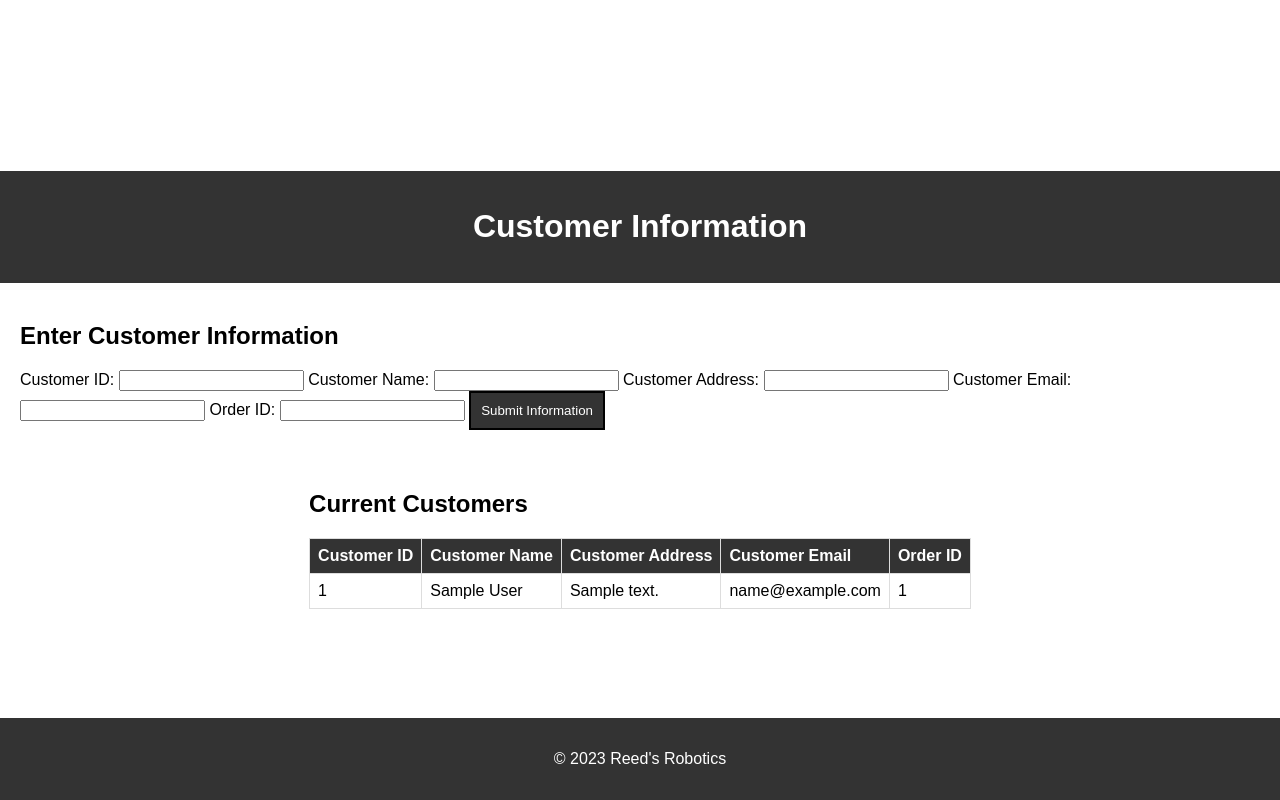
After one commit to Thomas-Moore81/Reed-s-Robotics, a Flask app: page /customers in a window 1280 px wide. The commit adds this page. Run offline with Flask 3, Linux system fonts and the light colour scheme; tables that the repository leaves empty or names only in its code hold one stand-in row (values such as "Sample post"); data that the repository does not hold is empty.

Commit message:
added functionality for customers table and updated dashboard to work with it

```diff
--- a/app.py
+++ b/app.py
@@ -27,13 +27,45 @@ def dashboard():
 
     return render_template('dashboard.html')
 
+@app.route('/customers')
+def customer_form():
+    connection = mysql.connector.connect(**db_config)
+    cursor = connection.cursor(dictionary=True)
+    cursor.execute("SELECT * FROM customers")
+    current_customers = cursor.fetchall()
+
+    return render_template('customers.html', current_customers=current_customers)
+
+@app.route('/submit_customer', methods=['POST'])
+def submit_customer():
+    customer_id = request.form.get('customer_id')
+    customer_name = request.form.get('customer_name')
+    customer_address = request.form.get('customer_address')
+    customer_email = request.form.get('customer_email')
+    order_id = request.form.get('order_id')
+
+    query = """
+        INSERT INTO customers (customer_id, customer_name, customer_address, customer_email, order_id)
+        VALUES (%s, %s, %s, %s, %s)
+    """
+    data = (customer_id, customer_name, customer_address, customer_email, order_id)
+
+    try:
+        execute_query(query, data)
+        return f"Customer information submitted successfully: {customer_name}, {customer_address}, {customer_email}"
+    except Exception as e:
+        return f"Error submitting customer information: {str(e)}"
+
 @app.route('/orders')
 def orders():
     return render_template('orders.html')
 
 @app.route('/purchase_page')
 def purchase_page():
+    connection = mysql.connector.connect(**db_config)
+    cursor = connection.cursor(dictionary=True)
     return render_template('purchase_page.html')
+
 
 @app.route('/repairs')
 def repairs():
--- /dev/null
+++ b/templates/customers.html
@@ -0,0 +1,69 @@
+<!DOCTYPE html>
+<html lang="en">
+
+<head>
+    <meta charset="UTF-8">
+    <meta name="viewport" content="width=device-width, initial-scale=1.0">
+    <link rel="stylesheet" href="../static/css/styles.css">
+    <title>Customer Information</title>
+</head>
+
+<body>
+    <header>
+        <h1>Customer Information</h1>
+    </header>
+
+    <section id="customer-form">
+        <h2>Enter Customer Information</h2>
+        <form action="{{ url_for('submit_customer') }}" method="post">
+            <label for="customer_id">Customer ID:</label>
+            <input type="text" name="customer_id" id="customer_id" required>
+
+            <label for="customer_name">Customer Name:</label>
+            <input type="text" name="customer_name" id="customer_name" required>
+
+            <label for="customer_address">Customer Address:</label>
+            <input type="text" name="customer_address" id="customer_address" required>
+
+            <label for="customer_email">Customer Email:</label>
+            <input type="email" name="customer_email" id="customer_email" required>
+
+            <label for="order_id">Order ID:</label>
+            <input type="text" name="order_id" id="order_id" required>
+
+            <button type="submit">Submit Information</button>
+        </form>
+    </section>
+
+    <section id="current_customers">
+        <h2>Current Customers</h2>
+        <table>
+            <thead>
+                <tr>
+                    <th>Customer ID</th>
+                    <th>Customer Name</th>
+                    <th>Customer Address</th>
+                    <th>Customer Email</th>
+                    <th>Order ID</th>
+                </tr>
+            </thead>
+            <tbody>
+                {% for customers in current_customers %}
+                <tr>
+                    <td>{{ customers.customer_id }}</td>
+                    <td>{{ customers.customer_name }}</td>
+                    <td>{{ customers.customer_address }}</td>
+                    <td>{{ customers.customer_email }}</td>
+                    <td>{{ customers.order_id }}</td>
+                </tr>
+                {% endfor %}
+            </tbody>
+        </table>
+    </section>
+
+    <footer>
+        <p>&copy; 2023 Reed's Robotics</p>
+    </footer>
+</body>
+
+</html>
--- a/templates/dashboard.html
+++ b/templates/dashboard.html
@@ -17,6 +17,7 @@
             <button onclick="redirectToPurchase()">Make a Purchase</button>
             <button onclick="redirectToOrders()">View Orders</button>
             <button onclick="redirectToRepairs()">View Repairs</button>
+            <button onclick="redirectToCustomers()">View Customers</button>
         </div>
     </section>
 
@@ -36,6 +37,10 @@
         function redirectToRepairs() {
             window.location.href = "repairs";
         }
+
+        function redirectToCustomers() {
+            window.location.href = "customers"
+        }
     </script>
 </body>
 </html>
```
